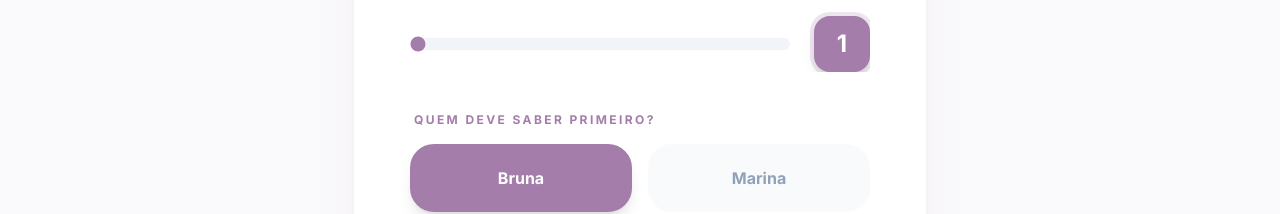
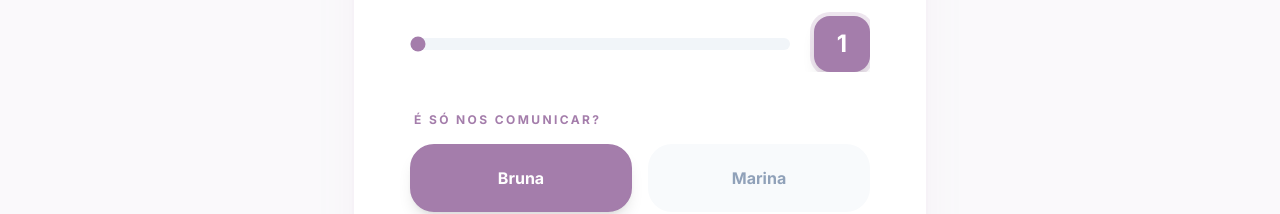
Before and after one commit to cleitonsousadev/conviteanivers-rioalexia, a React (Vite) app: page / in a window 1280 px wide. Shown: the part 3708-3922 px from the top of the page. Built offline with nearby package versions, Linux system fonts and the light colour scheme.

Commit message:
Update App.tsx

```diff
--- a/src/App.tsx
+++ b/src/App.tsx
@@ -446,7 +446,7 @@ Mensagem: ${formData.message || 'Sem mensagem adicional'}`;
             </AnimatePresence>
 
             <div className="space-y-4">
-              <label className="text-xs font-black uppercase tracking-[0.2em] text-brand-primary ml-1 block">Quem deve saber primeiro?</label>
+              <label className="text-xs font-black uppercase tracking-[0.2em] text-brand-primary ml-1 block">É só nos comunicar?</label>
               <div className="grid grid-cols-2 gap-4">
                 {EVENT_INFO.contacts.map((contact) => (
                   <button
```
